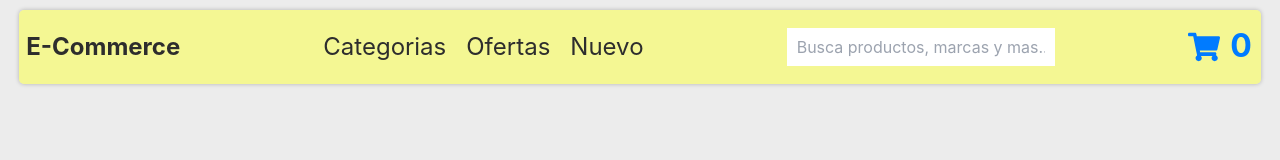
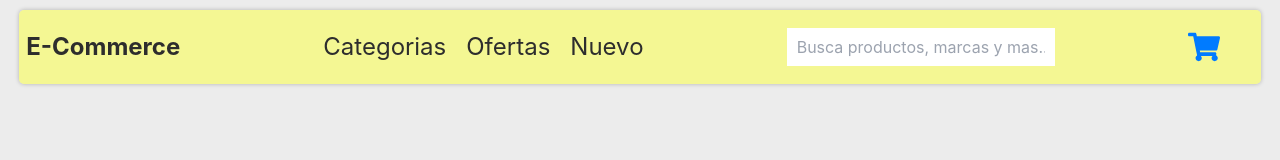
Before and after one commit to jsm04/proyecto-coder-react, a React (Create React App) app: page /cart in a window 1280 px wide. Shown: the top 160 px of the page. Built offline with nearby package versions, Linux system fonts and the light colour scheme.

Commit message:
CartView refactor

```diff
--- a/src/App.jsx
+++ b/src/App.jsx
@@ -13,13 +13,11 @@ const App = () => {
 	return (
 		<BrowserRouter>
 			<div className="app">
-				<header>
-					<CartProvider>
+				<CartProvider>
+					<header>
 						<NavBar />
-					</CartProvider>
-				</header>
-				<main className="app-main">
-					<CartProvider>
+					</header>
+					<main className="app-main">
 						<Routes>
 							<Route
 								path="/"
@@ -35,8 +33,8 @@ const App = () => {
 							/>
 							<Route path="/cart" element={<CartContainer />} />
 						</Routes>
-					</CartProvider>
-				</main>
+					</main>
+				</CartProvider>
 				<Footer />
 			</div>
 		</BrowserRouter>
--- a/src/components/NavBar/CartWidget/index.jsx
+++ b/src/components/NavBar/CartWidget/index.jsx
@@ -1,16 +1,16 @@
-import React, { useState } from 'react';
+import React from 'react';
 import { FaShoppingCart } from 'react-icons/fa';
 import { useCartContext } from '../../../context/CartContext';
 import './CartWidget.css';
 
 const CartWidget = () => {
 	const { totalProducts } = useCartContext();
-	console.log(totalProducts());
+
 	return (
 		<div>
 			<div className="cart">
 				<FaShoppingCart className="shooping-cart-icon" />
-				<h3>{totalProducts()}</h3>
+				<h3>{totalProducts() || ''}</h3>
 			</div>
 		</div>
 	);
--- a/src/context/CartContext.jsx
+++ b/src/context/CartContext.jsx
@@ -7,9 +7,15 @@ export const useCartContext = () => useContext(CartContext);
 const CartProvider = ({ children }) => {
 	const [cart, setCart] = useState([]);
 
-	console.log(cart);
+	const clearCart = () => setCart([]);
 
-	const clearCart = () => setCart([]);
+	const totalPrice = () => {
+		return cart.reduce((prev, act) => prev + act.quantity * act.price, 0);
+	};
+
+	const totalProducts = () => {
+		return cart.reduce((prev, act) => prev + act.quantity, 0);
+	};
 
 	const isInCart = (id) =>
 		cart.find((product) => product.id === id) ? true : false;
@@ -31,14 +37,6 @@ const CartProvider = ({ children }) => {
 		}
 	};
 
-	const totalPrice = () => {
-		return cart.reduce((prev, act) => prev + act.quantity * act.price, 0);
-	};
-
-	const totalProducts = () => {
-		return cart.reduce((prev, act) => prev + act.quantity, 0)
-	};
-
 	return (
 		<CartContext.Provider
 			value={{
```
